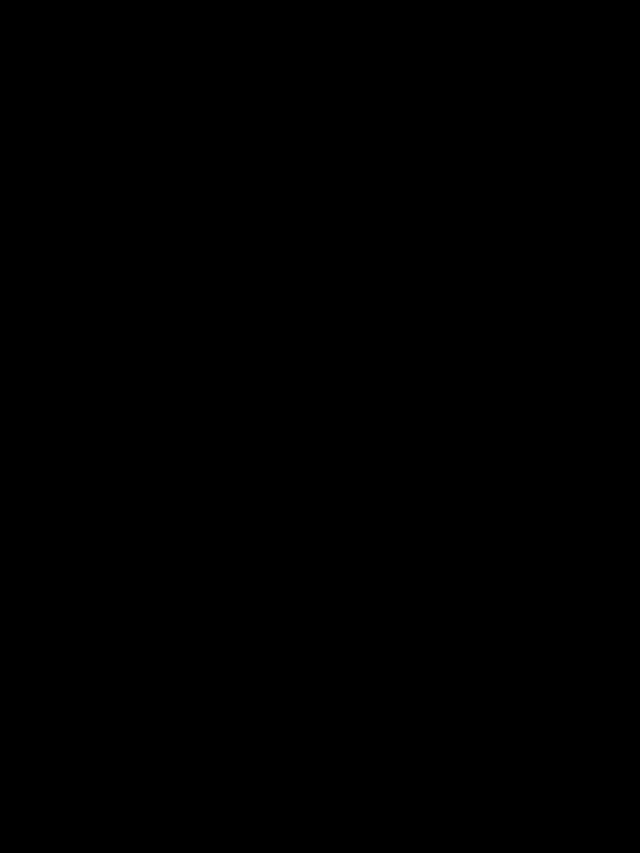
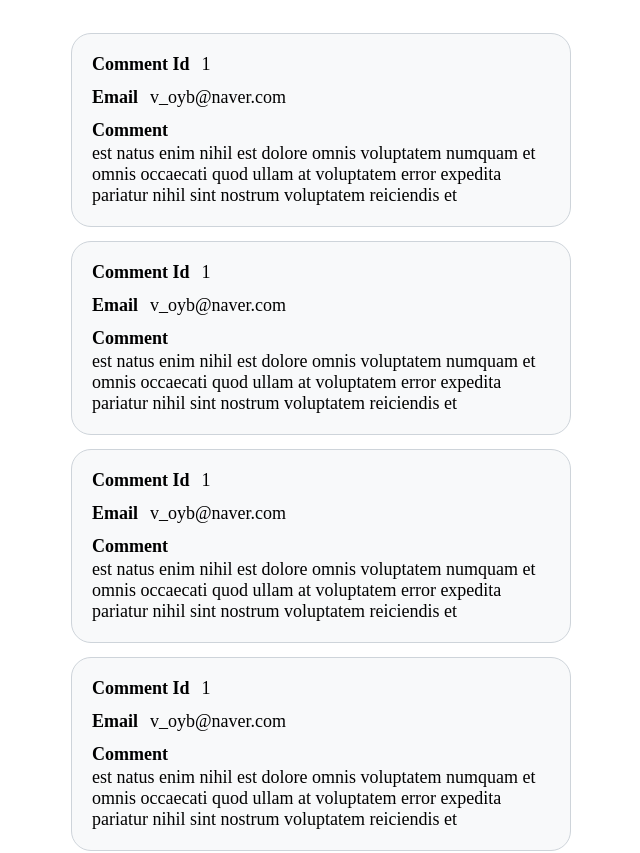
Before and after one commit to hami-dev/hayanmind-fe-prj, a React (Create React App) app: page / in a window 1280 px wide. Shown: the top 853 px of the page, without its empty margins (319-959 px from the left). Before the commit the page ends 800 px from the top, so only its background shows below. Built offline with nearby package versions, Linux system fonts and the light colour scheme.

Commit message:
Implement markdown and styles to comment section

```diff
--- a/src/app.jsx
+++ b/src/app.jsx
@@ -1,9 +1,21 @@
-import "./styles/style.scss";
+import React from 'react';
 
-function App() {
+import "styles/style.scss";
+import UserCommentItem from "components/user-comment-item";
+
+export default function App() {
     return (
-      <div className="App"></div>
+      <main id="main">
+        <section className="comment-section">
+          <ul className="comment-list">
+            <UserCommentItem />
+            <UserCommentItem />
+            <UserCommentItem />
+            <UserCommentItem />
+            <UserCommentItem />
+            <UserCommentItem />
+          </ul>
+        </section>
+      </main>
     );
 }
-
-export default App;
--- /dev/null
+++ b/src/components/user-comment-item.jsx
@@ -0,0 +1,36 @@
+import React from 'react';
+
+import 'styles/user-comment-item.scss'
+
+export default function UserCommentItem() {
+	return (
+		<li className="comment-item">
+			<div className="container">
+				<div className="info">
+					<h3 className="title">
+						Comment Id
+					</h3>
+					<span className="text">
+						1
+					</span>
+				</div>
+				<div className="info">
+					<h3 className="title">
+						Email
+					</h3>
+					<span className="text">
+						v_oyb@naver.com
+					</span>
+				</div>
+				<div className="info">
+					<h3 className="title">
+						Comment
+					</h3>
+					<span className="text">
+						est natus enim nihil est dolore omnis voluptatem numquam et omnis occaecati quod ullam at voluptatem error expedita pariatur nihil sint nostrum voluptatem reiciendis et
+					</span>
+				</div>
+			</div>
+		</li>
+	);
+}
--- /dev/null
+++ b/src/styles/_variables.scss
@@ -0,0 +1,4 @@
+$bg_grey: #F8F9FA;
+$border_grey: #CED4DA;
+$color_black: #212529;
+$fontSize_base: 1.8rem;
--- a/src/styles/style.scss
+++ b/src/styles/style.scss
@@ -1,4 +1,11 @@
-body {
-    background-color: #000;
-    color: #fff;
+.comment-section {
+  width: 100%;
+  padding: 3.3rem 0;
 }
+
+.comment-list {
+  display: flex;
+  flex-direction: column;
+  width: 50rem;
+  margin: 0 auto;
+}
--- /dev/null
+++ b/src/styles/user-comment-item.scss
@@ -0,0 +1,46 @@
+@import "_variables.scss";
+
+.comment-item {
+  display: flex;
+  width: 100%;
+  border-radius: 2rem;
+  border: .05rem solid $border_grey;
+  padding: 2rem;
+  background-color: $bg_grey;
+
+  &:not(:last-child) {
+    margin-bottom: 1.4rem;
+  }
+
+  .container {
+    display: flex;
+    flex-direction: column;
+
+    .info {
+      display: flex;
+      font-size: $fontSize_base;
+      line-height: 1.16666;
+
+      .title {
+        margin-right: 1.2rem;
+        font-size: $fontSize_base;
+        font-weight: 600;
+      }
+      .text {
+      }
+
+      &:last-child {
+        flex-direction: column;
+
+        .title {
+          margin-right: 0;
+          margin-bottom:  .2rem;
+        }
+      }
+
+      &:not(:last-child) {
+        margin-bottom: 1.2rem;
+      }
+    }
+  }
+}
```
